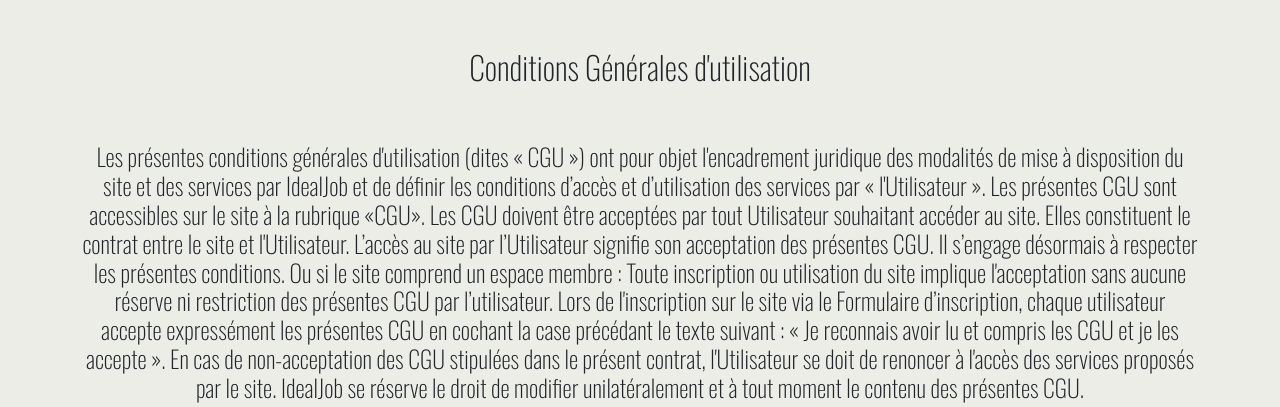
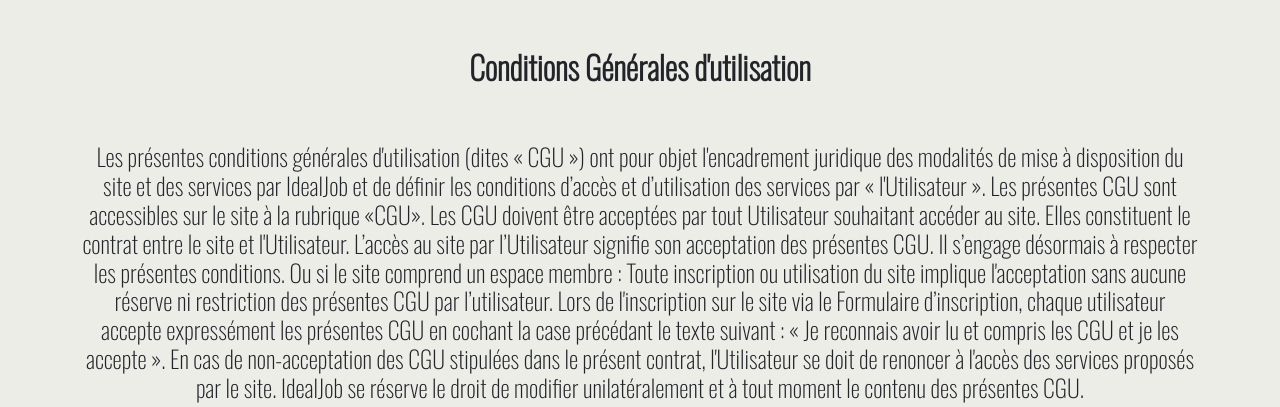
Before and after one commit to WildCodeSchool/bordeaux-p2-202109-interviewmanager, a PHP site: template src/View/User/pageCgu.html.twig in a window 1280 px wide. Shown: the part 56-463 px from the top of the page. Run offline with PHP 8.4, Linux system fonts and the light colour scheme; the template is opened without the code that fills it, so the values that code supplies are empty; some libraries are stand-ins or nearby versions.

Commit message:
change cgu title

```diff
--- a/src/View/User/pageCgu.html.twig
+++ b/src/View/User/pageCgu.html.twig
@@ -1,7 +1,7 @@
 {% extends 'layout.html.twig' %}
 
 {% block content %}
-    <h2 class="d-flex justify-content-center mt-5">Conditions Générales d'utilisation</h2>
+    <h2 class="d-flex justify-content-center mt-5"><strong>Conditions Générales d'utilisation</strong></h2>
         <div class="container text-center mt-5">
             <h4> Les présentes conditions générales d'utilisation (dites « CGU ») ont pour objet l'encadrement juridique des
     modalités de mise à disposition du site et des services par IdealJob et de définir les
```
